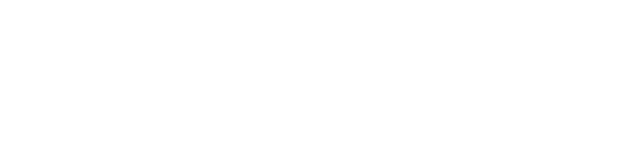
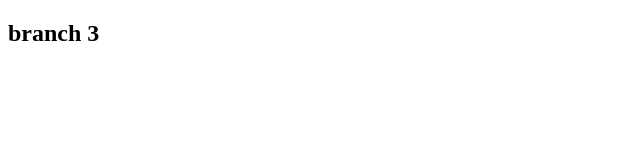
Before and after one commit to HoangNghia202/test-merge, a plain HTML site: page index2.html in a window 1280 px wide. Shown: the whole page, without its empty margins (0-640 px from the left). Drawn offline with Linux system fonts and the light colour scheme.

Commit message:
second commit branch 3

```diff
--- a/index2.html
+++ b/index2.html
@@ -8,7 +8,7 @@
 </head>
 
 <body>
-
+    <h2>branch 3</h2>
 </body>
 
 </html>
```
